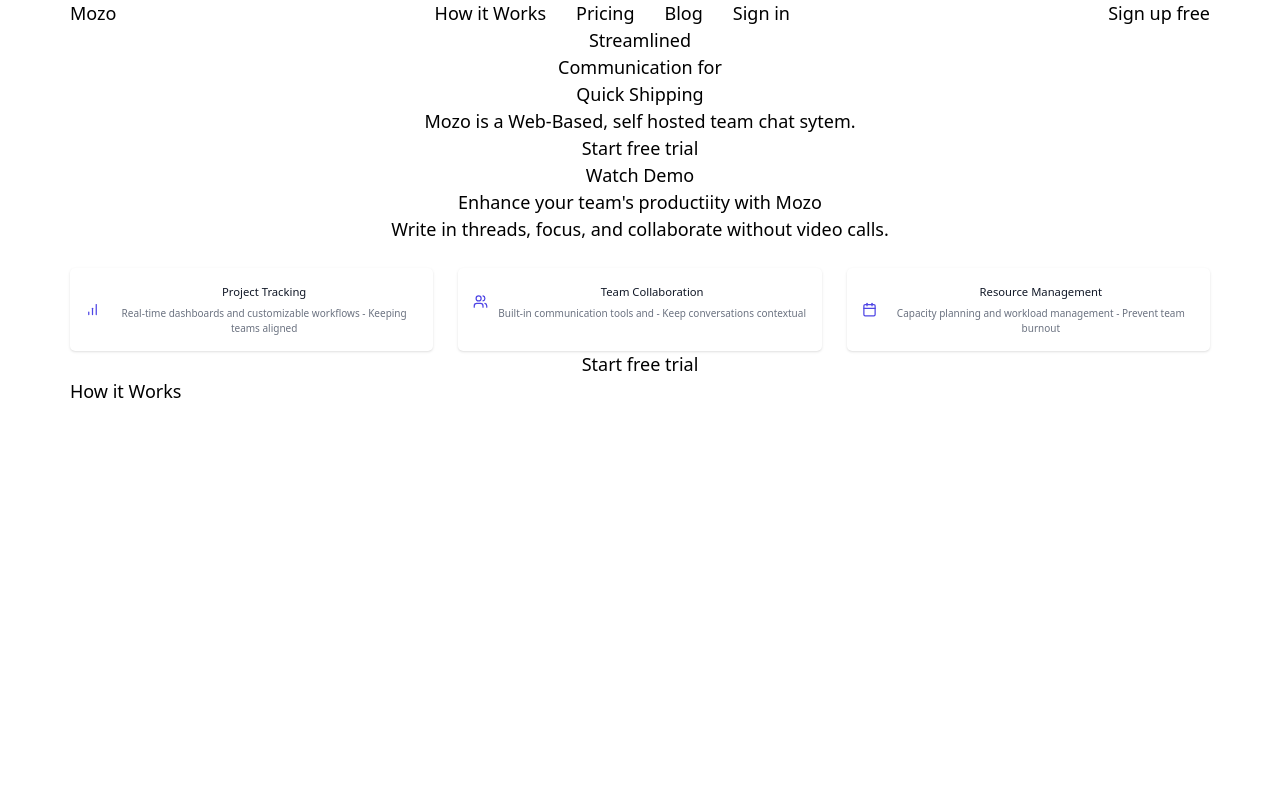
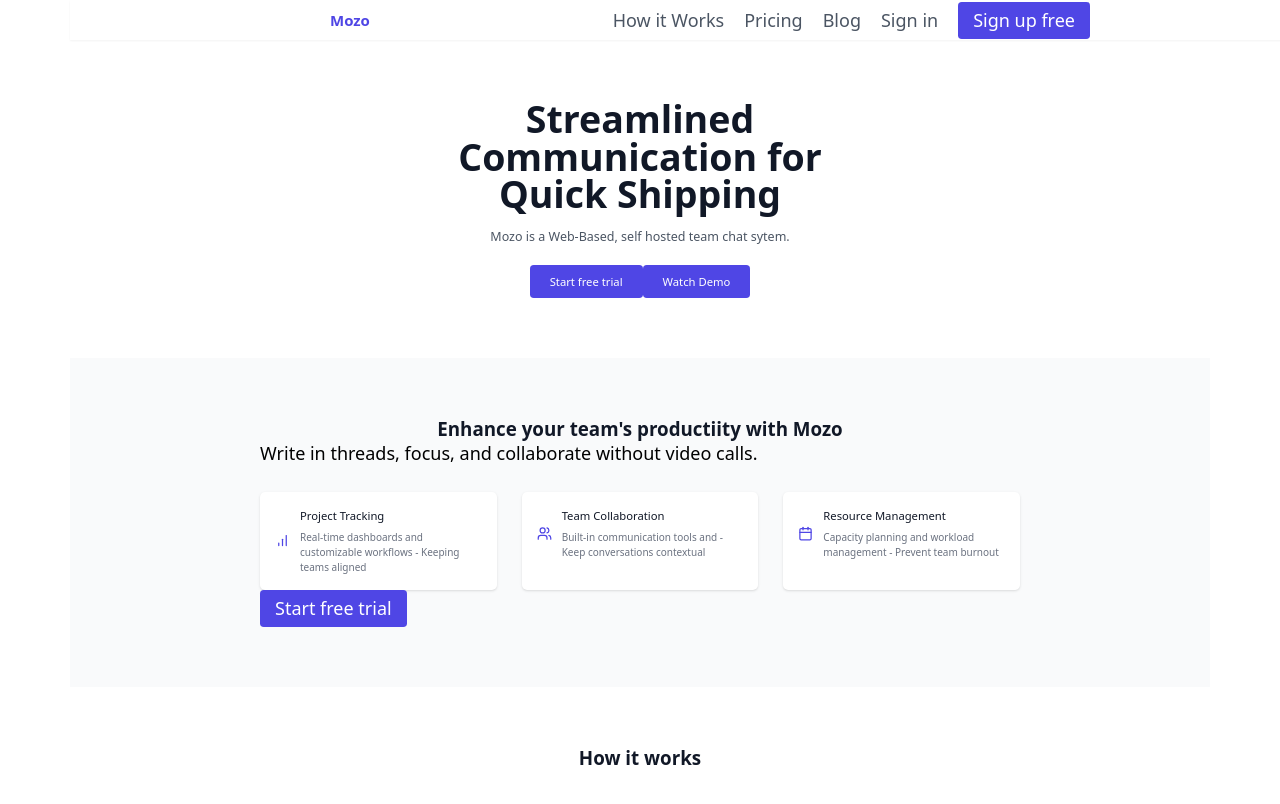
Before and after one commit to abdul-busybrain/mz-landing-page, a React (Create React App) app: page / in a window 1280 px wide. Shown: the top 804 px of the page. Built offline with nearby package versions, Linux system fonts and the light colour scheme.

Commit message:
Added some Tailwind css

```diff
--- a/src/components/App.js
+++ b/src/components/App.js
@@ -1,7 +1,20 @@
-import { Users, Calendar, BarChart } from "lucide-react";
+import { Users, Calendar, BarChart, X, Menu } from "lucide-react";
+import { useState } from "react";
 
-function Button({ children, btnStyle }) {
-  return <button style={btnStyle}>{children}</button>;
+function Button({ children, variant = "primary", className = "" }) {
+  const baseStyles =
+    "px-6 py-2 rounded-md font-medium transition-colors duration-200";
+  const variants = {
+    primary: "bg-indigo-600 text-white hover:bg-indigo-700",
+    secondary:
+      "bg-white text-indigo-600 hover:bg-gray-50 border border-indigo-600",
+  };
+
+  return (
+    <button className={`${baseStyles} ${variants[variant]} ${className}`}>
+      {children}
+    </button>
+  );
 }
 
 export default function App() {
@@ -20,36 +33,101 @@ export default function App() {
 
 // NOTE Header Section
 function Header() {
-  const btnStyle = { display: "block", color: "red" };
+  const [isMenuOpen, setIsMenuOpen] = useState(false);
+
   return (
-    <header style={{ display: "flex", justifyContent: "space-between" }}>
+    <header className="bg-white shadow-sm fixed w-full top-0 z-50">
+      <div className="max-w-7xl mx-auto px-4 sm:px-6 lg:px-8">
+        <div className="flex justify-between items-center h-16">
           <Logo />
+
+          {/* Mobile Menu Button */}
+          <div className="md:hidden">
+            <button
+              onClick={() => setIsMenuOpen(!isMenuOpen)}
+              className="text-gray-600 hover:text-gray-900"
+            >
+              {isMenuOpen ? <X size={24} /> : <Menu size={24} />}
+            </button>
+          </div>
+
+          {/* Desktop Navigation */}
+          <div className="hidden md:flex items-center space-x-8">
             <Navigation />
             <Button>Sign up free</Button>
+          </div>
+        </div>
+
+        {/* Mobile Navigation */}
+        {isMenuOpen && (
+          <div className="md:hidden py-4">
+            <nav className="flex flex-col space-y-4">
+              <ul className="flex flex-col space-y-4">
+                {" "}
+                <li>
+                  <a href="#how" className="text-gray-600 hover:text-gray-900">
+                    How it Works
+                  </a>
+                </li>
+                <li>
+                  <a
+                    href="#pricing"
+                    className="text-gray-600 hover:text-gray-900"
+                  >
+                    Pricing
+                  </a>
+                </li>
+                <li>
+                  <a href="#blog" className="text-gray-600 hover:text-gray-900">
+                    Blog
+                  </a>
+                </li>
+                <li>
+                  <a
+                    href="#signin"
+                    className="text-gray-600 hover:text-gray-900"
+                  >
+                    Sign in
+                  </a>
+                </li>
+              </ul>
+              <Button className="w-full">Sign up Free</Button>
+            </nav>
+          </div>
+        )}
+      </div>
     </header>
   );
 }
 
 function Logo() {
-  return <h1>Mozo</h1>;
+  return <h1 className="text-2xl font-bold text-indigo-600">Mozo</h1>;
 }
 
 function Navigation() {
   return (
     <nav>
-      <ul
-        style={{
-          display: "flex",
-          flexDirection: "row",
-          justifyContent: "space-between",
-          gap: "3rem",
-          listStyleType: "none",
-        }}
-      >
-        <li>How it Works</li>
-        <li>Pricing</li>
-        <li>Blog</li>
-        <li>Sign in</li>
+      <ul className="flex items-center space-x-8">
+        <li>
+          <a href="#how" className="text-gray-600 hover:text-gray-900">
+            How it Works
+          </a>
+        </li>
+        <li>
+          <a href="#pricing" className="text-gray-600 hover:text-gray-900">
+            Pricing
+          </a>
+        </li>
+        <li>
+          <a href="#blog" className="text-gray-600 hover:text-gray-900">
+            Blog
+          </a>
+        </li>
+        <li>
+          <a href="#signin" className="text-gray-600 hover:text-gray-900">
+            Sign in
+          </a>
+        </li>
       </ul>
     </nav>
   );
@@ -57,17 +135,20 @@ function Navigation() {
 
 // NOTE Hero Section
 function Hero() {
-  const btnStyle = { display: "block", width: "16rem", margin: "0 auto" };
+  return (
+    <section className="pt-32 pb-16 px-4 sm:pt-40 sm:pb-24">
+      <div className="max-w-7xl mx-auto text-center">
+        <h1 className="text-4xl sm:text-5xl md:text-6xl font-bold text-gray-900 leading-tight">
+          Streamlined <br className="hidden sm:block" /> Communication for{" "}
+          <br className="hidden sm:block" /> Quick Shipping
+        </h1>
+        <p className="mt-6 text-xl text-gray-600 max-w-2xl mx-auto">
+          Mozo is a Web-Based, self hosted team chat sytem.
+        </p>
 
-  return (
-    <section style={{ textAlign: "center" }}>
-      <h1>
-        Streamlined <br /> Communication for <br /> Quick Shipping
-      </h1>
-      <p>Mozo is a Web-Based, self hosted team chat sytem.</p>
-
-      <Button btnStyle={btnStyle}>Start free trial</Button>
-      <Button btnStyle={btnStyle}>Watch Demo</Button>
+        <Button className="mt-8 px-8 py-3 text-lg">Start free trial</Button>
+        <Button className="mt-8 px-8 py-3 text-lg">Watch Demo</Button>
+      </div>
     </section>
   );
 }
@@ -75,8 +156,11 @@ function Hero() {
 // Features Section
 function Feature({ btnStyle }) {
   return (
-    <section style={{ textAlign: "center" }}>
-      <h3>Enhance your team's productiity with Mozo</h3>
+    <section className="bg-gray-50 py-16 sm:py-24">
+      <div className="max-w-7xl mx-auto px-4 sm:px-6 lg:px-8">
+        <h3 className="text-3xl font-bold text-gray-900 text-center">
+          Enhance your team's productiity with Mozo
+        </h3>
         <p>Write in threads, focus, and collaborate without video calls.</p>
 
         {/* KEY FEATURES */}
@@ -145,6 +229,7 @@ function Feature({ btnStyle }) {
         </div>
 
         <Button btnStyle={btnStyle}>Start free trial</Button>
+      </div>
     </section>
   );
 }
@@ -152,8 +237,12 @@ function Feature({ btnStyle }) {
 // HOW IT WORKS
 function How() {
   return (
-    <>
-      <h3>How it Works</h3>
-    </>
+    <section className="py-16 sm:py-24">
+      <div className="max-w-7xl mx-auto px-4 sm:px-6 lg:px-8">
+        <h3 className="text-3xl font-bold text-gray-900 text-center">
+          How it works
+        </h3>
+      </div>
+    </section>
   );
 }
```
Lines whose indentation alone changed are shown as unchanged.
